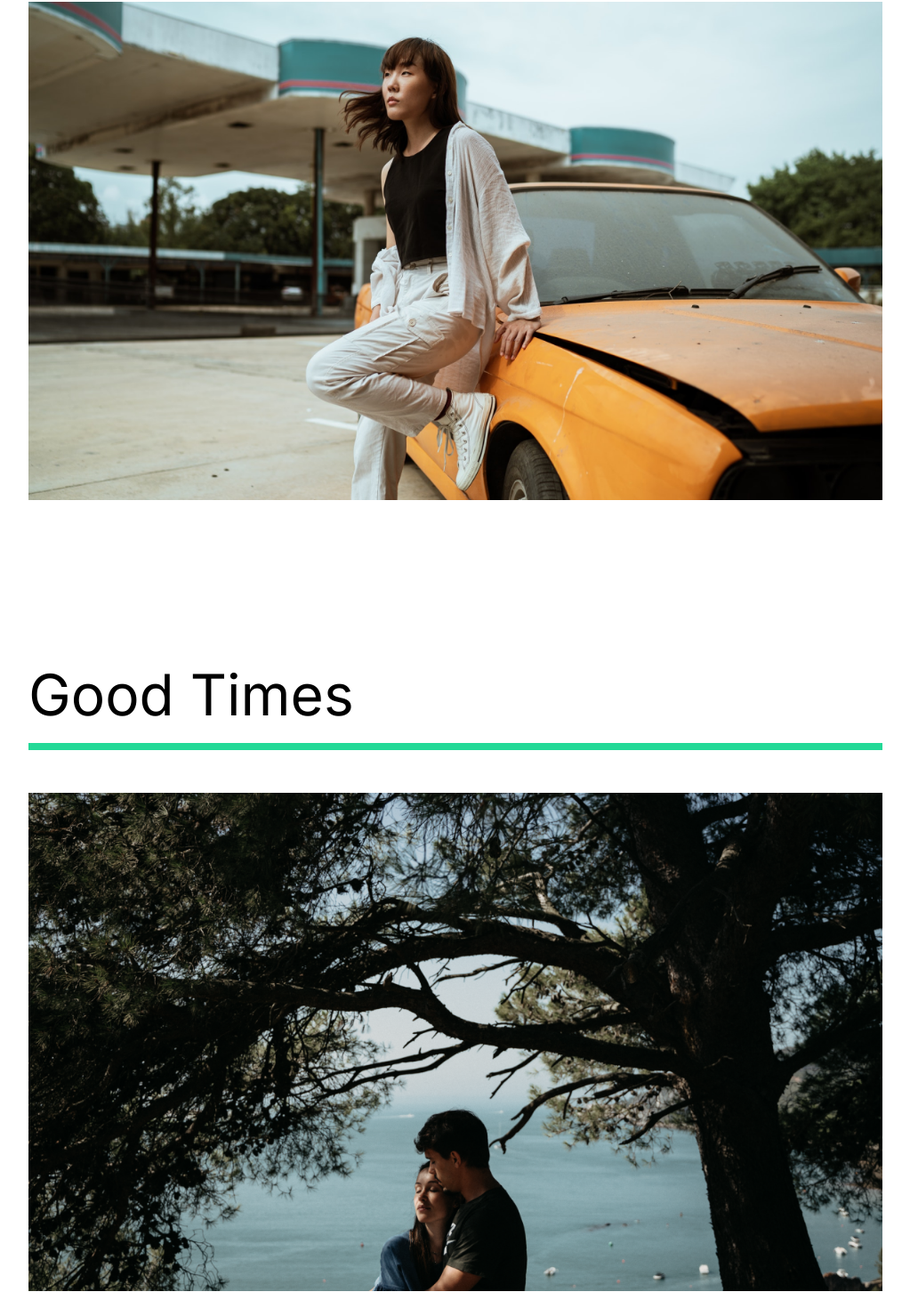
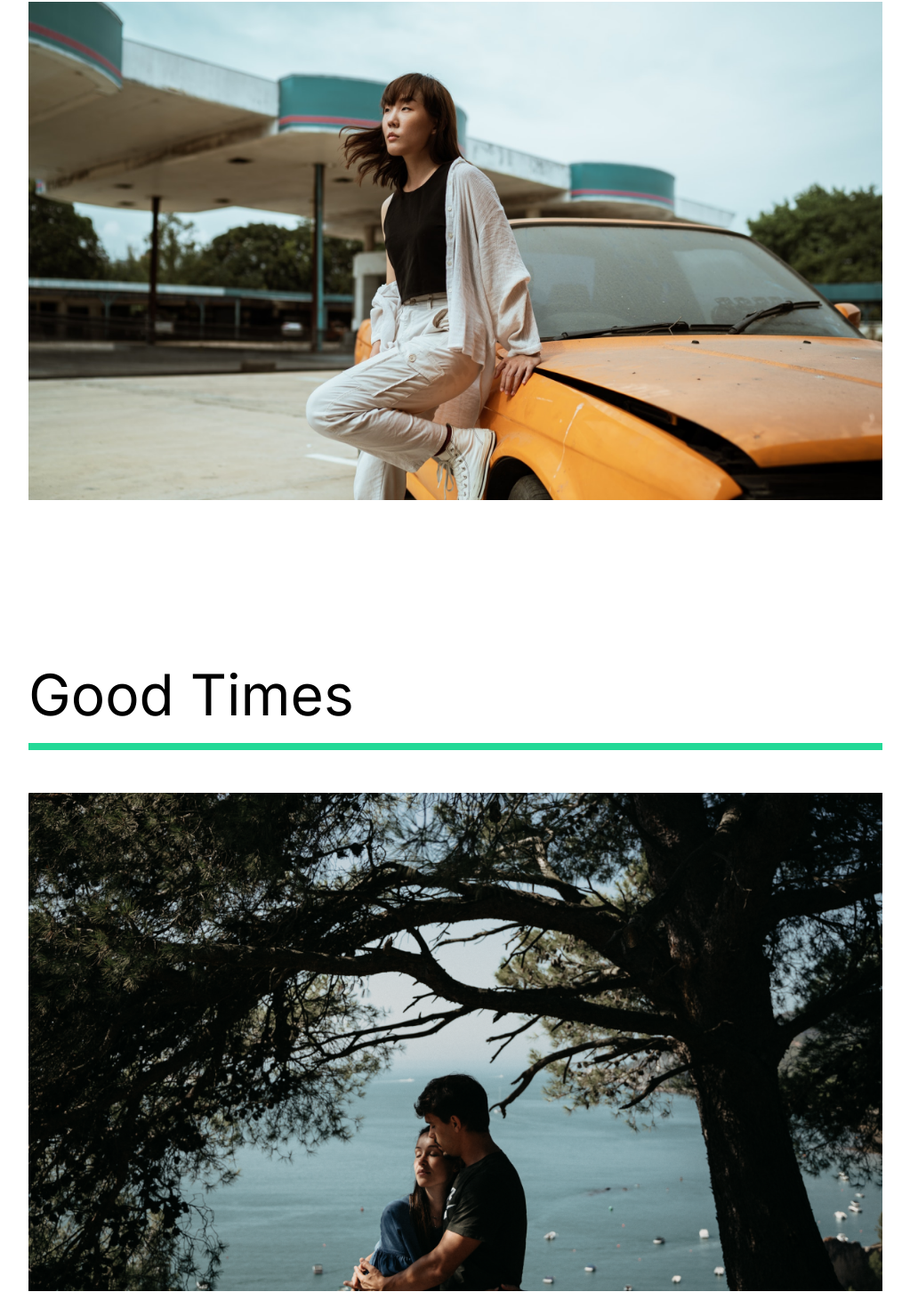
Before and after one commit to tdepasquale/portfolio, a React (Create React App) app: page /work in a window 1280 px wide. Shown: the part 1212-2682 px from the top of the page at 89% size, without its empty margins (128-1151 px from the left). Built offline with nearby package versions, Linux system fonts and the light colour scheme.

Commit message:
Added scroll animations to Our Work page

```diff
--- a/src/pages/OurWork.jsx
+++ b/src/pages/OurWork.jsx
@@ -13,6 +13,7 @@ import {
   twirlAnimation,
   twirlContainer,
 } from "../animation";
+import { useScroll } from "../components/useScroll";
 
 const StyledWork = styled(motion.div)`
   min-height: 100vh;
@@ -23,7 +24,7 @@ const StyledWork = styled(motion.div)`
   }
 `;
 
-const StyledMovie = styled.div`
+const StyledMovie = styled(motion.div)`
   padding-bottom: 10rem;
   .line {
     height: 0.5rem;
@@ -61,6 +62,8 @@ const StyledFrame4 = styled(StyledFrame1)`
 `;
 
 export const OurWork = () => {
+  const [element1, controls1] = useScroll();
+  const [element2, controls2] = useScroll();
   return (
     <StyledWork
       variants={pageAnimation}
@@ -84,19 +87,35 @@ export const OurWork = () => {
         </Link>
       </StyledMovie>
 
-      <StyledMovie>
+      <StyledMovie
+        ref={element1}
+        variants={fadeAnimation}
+        animate={controls1}
+        initial="hidden">
         <h2>The Racer</h2>
-        <div className="line"></div>
+        <motion.div variants={lineAnimation} className="line"></motion.div>
         <Link to="/work/the-racer">
-          <img src={theRacer} alt="the racer" />
+          <img
+            style={{ objectPosition: "center top" }}
+            src={theRacer}
+            alt="the racer"
+          />
         </Link>
       </StyledMovie>
 
-      <StyledMovie>
+      <StyledMovie
+        ref={element2}
+        variants={fadeAnimation}
+        animate={controls2}
+        initial="hidden">
         <h2>Good Times</h2>
-        <div className="line"></div>
+        <motion.div variants={lineAnimation} className="line"></motion.div>
         <Link to="/work/good-times">
-          <img src={goodTimes} alt="good times" />
+          <img
+            style={{ objectPosition: "center bottom" }}
+            src={goodTimes}
+            alt="good times"
+          />
         </Link>
       </StyledMovie>
     </StyledWork>
```
